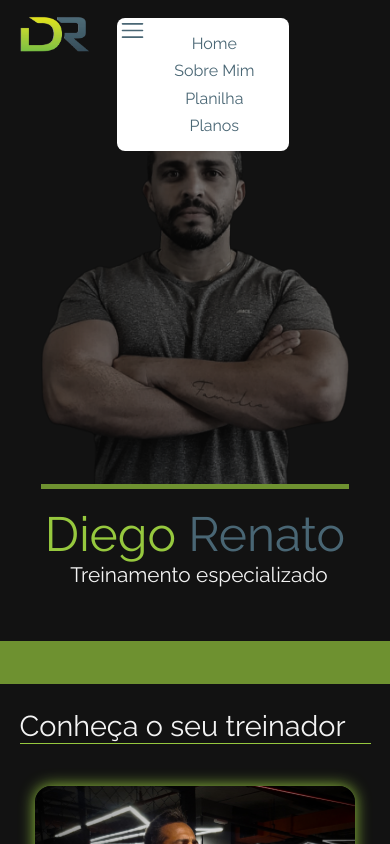
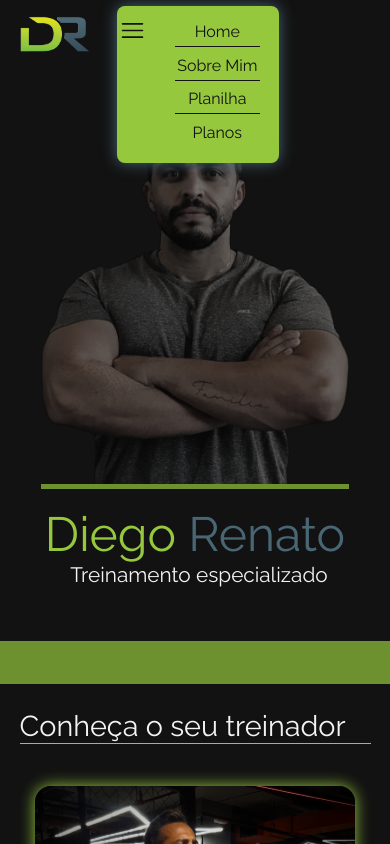
Before and after one commit to Mognatti/diego-renato-personal, a React (Vite) app: page / in a window 390 px wide. Both pictures are taken after a click on the icon 112 px from the left and 30 px from the top of the page. Shown: the top 844 px of the page. Built offline with nearby package versions, Linux system fonts and the light colour scheme.

Commit message:
fix: improves css

```diff
--- a/src/components/Header/index.tsx
+++ b/src/components/Header/index.tsx
@@ -10,8 +10,9 @@ export default function Header() {
   const [showMobileMenu, setShowMobileMenu] = useState(false);
 
   function handleHamburguerClick() {
-    setShowMobileMenu(!showMobileMenu);
+    setShowMobileMenu((prev) => !prev);
   }
+
   function handleArrowClick() {
     window.scrollTo({ top: 0 });
   }
@@ -31,25 +32,17 @@ export default function Header() {
             </S.LinkDiv>
           ) : (
             <div>
-              <S.HamburguerIcon
-                size="25"
-                onClick={() => handleHamburguerClick()}
-                show={showMobileMenu}
-              />
+              <S.HamburguerIcon size="25" onClick={() => handleHamburguerClick()} show={showMobileMenu} />
               <S.MobileMenu show={showMobileMenu}>
                 {navLinks.map((link) => (
-                  <S.MobileMenuLinks key={link.id} href={link.to}>
+                  <S.MobileMenuLinks key={link.id} href={link.to} onClick={() => setShowMobileMenu(false)}>
                     {link.label}
                   </S.MobileMenuLinks>
                 ))}
               </S.MobileMenu>
             </div>
           )}
-          <S.ArrowUpIcon
-            size="20"
-            onClick={() => handleArrowClick()}
-            show={showScrollTop ? "true" : "false"}
-          />
+          <S.ArrowUpIcon size="20" onClick={() => handleArrowClick()} show={showScrollTop ? "true" : "false"} />
         </S.List>
       </nav>
     </S.Container>
--- a/src/components/Header/styles.ts
+++ b/src/components/Header/styles.ts
@@ -10,8 +10,7 @@ export const Container = styled.div<{ scrolling: string }>`
   align-items: center;
   position: sticky;
   top: 0;
-  background-color: ${(props) =>
-    props.scrolling === "true" ? `#121212` : "transparent"};
+  background-color: ${(props) => (props.scrolling === "true" ? `#121212` : "transparent")};
   z-index: 9999;
 `;
 
@@ -63,10 +62,7 @@ export const ArrowUpIcon = styled(BsArrowUp)<{ show: string }>`
 `;
 
 export const HamburguerIcon = styled(RxHamburgerMenu)<{ show: boolean }>`
-  color: ${(props) =>
-    props.show
-      ? `${props.theme.colors.secondary}`
-      : `${props.theme.colors.primary}`};
+  color: ${(props) => (props.show ? `${props.theme.colors.background}` : `${props.theme.colors.primary}`)};
   position: fixed;
   top: 24px;
   transition: 350ms;
@@ -79,12 +75,16 @@ export const HamburguerIcon = styled(RxHamburgerMenu)<{ show: boolean }>`
 export const MobileMenu = styled.div<{ show: boolean }>`
   display: ${(props) => (props.show ? "flex" : "none")};
   flex-direction: column;
-  gap: 1vh;
-  margin: 10vh 0 0 -2vw;
-  background-color: white;
-  width: 140px;
+  gap: 1vh 0;
+  margin-top: 12svh;
+  margin-left: -1svw;
+  background-color: ${(props) => props.theme.colors.primary};
+  width: 130px;
   border-radius: 8px;
   padding: 16px;
+  box-shadow: 0 0 15px ${(props) => props.theme.colors.secondary};
+  align-items: center;
+  justify-content: center;
   @media (max-width: ${breakingPoints.mobile}) {
     margin-left: 2vw;
     margin-top: 12vh;
@@ -92,8 +92,21 @@ export const MobileMenu = styled.div<{ show: boolean }>`
 `;
 
 export const MobileMenuLinks = styled.a`
-  color: ${(props) => props.theme.colors.secondary};
+  color: ${(props) => props.theme.colors.background};
   margin-left: 10vw;
   width: 85px;
   text-align: center;
+  display: flex;
+  flex-direction: column;
+  &::after {
+    content: "";
+    width: 100%;
+    height: 5px;
+    border-bottom: 1px solid;
+  }
+  &:last-of-type {
+    &::after {
+      border: none;
+    }
+  }
 `;
--- a/src/pages/Home/Components/Main/index.tsx
+++ b/src/pages/Home/Components/Main/index.tsx
@@ -10,10 +10,7 @@ export default function Main() {
           </S.Title>
           <S.SubTitle>Treinamento especializado</S.SubTitle>
         </S.TitleWrapper>
-        <S.SelfImage
-          src="/images/diego_cross_arms_edited.png"
-          alt="self_image"
-        />
+        <S.SelfImage src="/images/diego_cross_arms_edited.png" alt="self_image" />
       </S.Container>
       <GS.DivRow />
     </>
--- a/src/pages/Home/Components/Main/styles.ts
+++ b/src/pages/Home/Components/Main/styles.ts
@@ -51,13 +51,13 @@ export const SubTitle = styled.p`
 `;
 
 export const SelfImage = styled.img`
-  height: 90vh;
+  height: 90svh;
   opacity: 0.7;
   @media (max-width: ${breakingPoints.smallPC}) {
-    height: 70vh;
+    height: 70svh;
   }
   @media (max-width: ${breakingPoints.bigTablet}) {
-    height: 40vh;
+    height: 40svh;
   }
   @media (max-width: ${breakingPoints.bigPhone}) {
     height: 45vh;
```
